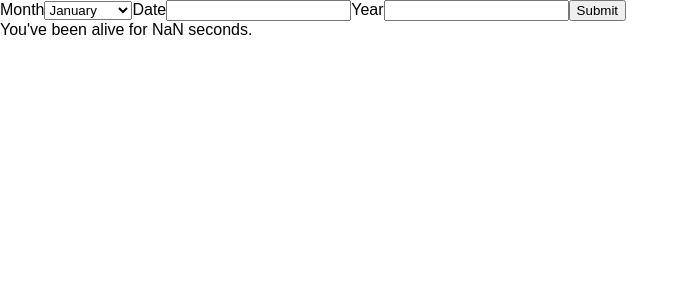
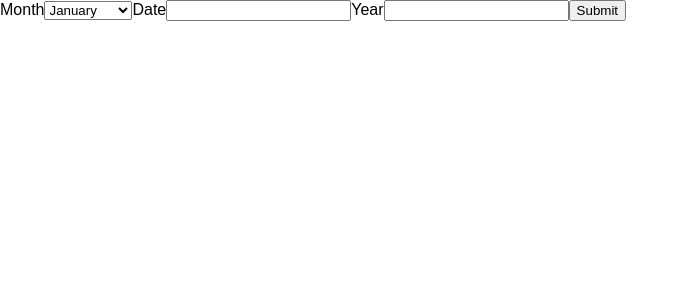
Before and after one commit to thejasonfile/lifeTimer, a React (Create React App) app: page / in a window 1280 px wide. Shown: the top 300 px of the page, without its empty margins (0-688 px from the left). Built offline with nearby package versions, Linux system fonts and the light colour scheme.

Commit message:
change routing, add current time on site counter

```diff
--- a/src/App.js
+++ b/src/App.js
@@ -1,18 +1,36 @@
-import React from 'react';
-import {Switch, BrowserRouter, Route} from 'react-router-dom'
+import React, {Component} from 'react';
+import {BrowserRouter as Router, Route} from 'react-router-dom'
 
 import DateForm from './DateForm';
 import Results from './Results';
 
-const App = () => {
-  return (
-    <BrowserRouter>
-      <Switch>
-        <Route exact path='/' component={DateForm}></Route>
-        <Route exact path='/results' component={Results}></Route>
-      </Switch>
-    </BrowserRouter>
-  );
+class App extends Component {
+  constructor(props) {
+    super(props);
+
+    this.state = {
+      birthday: ''
+    };
+
+    this.calculateBirthday = this.calculateBirthday.bind(this);
+  }
+
+  calculateBirthday(year, month, date) {
+    var birthdayDate = new Date(year, month, date);
+    this.setState({birthday: birthdayDate.getTime()});
+  }
+
+  render() {
+    return (
+      <Router>
+        <div>
+          <Route path='/' render={() =>  <DateForm calculateBirthday={this.calculateBirthday} />
+          }></Route>
+        <Route path='/results' render={() => <Results birthday={this.state.birthday} />}></Route>
+        </div>
+      </Router>
+    );
+  }
 }
 
 export default App;
--- a/src/DateForm.js
+++ b/src/DateForm.js
@@ -1,7 +1,5 @@
 import React, {Component} from 'react';
 import {Link} from 'react-router-dom';
-
-import Results from './Results';
 
 class DateForm extends Component {
   constructor(props) {
@@ -17,7 +15,6 @@ class DateForm extends Component {
     this.handleMonthChange = this.handleMonthChange.bind(this);
     this.handleDateChange = this.handleDateChange.bind(this);
     this.handleYearChange = this.handleYearChange.bind(this);
-    this.calculateBirthday = this.calculateBirthday.bind(this);
     this.handleSubmit = this.handleSubmit.bind(this);
   }
 
@@ -33,14 +30,8 @@ class DateForm extends Component {
     this.setState({year: event.target.value})
   }
 
-  calculateBirthday(year, month, date) {
-    var birthdayDate = new Date(year, month, date);
-    return birthdayDate.getTime();
-  }
-
   handleSubmit(e){
-    e.preventDefault();
-    this.calculateBirthday(this.state.year, this.state.month, this.state.date);
+    this.props.calculateBirthday(this.state.year, this.state.month, this.state.date)
   }
 
   monthsList() {
@@ -63,7 +54,7 @@ class DateForm extends Component {
   render() {
     return (
       <div className="DateForm">
-        <form onSubmit={this.handleSubmit}>
+        <form>
           <label>Month</label>
           <select value={this.state.month} onChange={this.handleMonthChange}>
             {this.monthsList().map(month => <option key={month.value} value={month.value}>{month.name}</option>
@@ -73,9 +64,8 @@ class DateForm extends Component {
         <input type="number" value={this.state.date} onChange={this.handleDateChange} />
           <label>Year</label>
           <input type="number" value={this.state.year} onChange={this.handleYearChange} />
-        <Link to='/results'><input type="submit" value="Submit" /></Link>
+        <Link to='/results' onClick={this.handleSubmit}><button>Submit</button></Link>
         </form>
-        <Results calculateBirthday={this.calculateBirthday}/>
       </div>
     )
   }
--- a/src/Results.js
+++ b/src/Results.js
@@ -1,26 +1,47 @@
 import React, {Component} from 'react';
 
 class Results extends Component {
+  constructor(props) {
+    super(props);
 
-  // componentDidMount() {
-  //   this.interval = setInterval(() => this.calculateDifference(), 1000);
-  // }
-  //
-  // componentWillUnmount() {
-  //   clearInterval(this.interval);
-  // }
+    this.state = {
+      difference: '',
+      timeOnSite: 0
+    };
+
+    this.calculateDifference = this.calculateDifference.bind(this);
+    this.calculateTimeOnSite = this.calculateTimeOnSite.bind(this);
+  }
+
+  componentDidMount() {
+    this.interval = setInterval(() => this.calculateDifference(), 1000);
+    this.interval2 = setInterval(() => this.calculateTimeOnSite(), 1000);
+  }
+
+  componentWillUnmount() {
+    clearInterval(this.interval);
+    clearInterval(this.interval2);
+  }
 
   calculateDifference() {
     var now = Date.now();
-    var birthday = this.props.calculateBirthday(this.props.year, this.props.month, this.props.date);
-    var difference = (now / 1000 - birthday / 1000).toFixed(0);
-    console.log(difference);
-    return difference;
+    var difference = (now / 1000 - this.props.birthday / 1000).toFixed(0);
+    this.setState({difference});
   };
+
+  calculateTimeOnSite() {
+    var currentTime = this.state.timeOnSite;
+    var newTime = currentTime + 1;
+    this.setState({timeOnSite: newTime});
+  }
 
   render() {
     return(
-      <div>You've been alive for {this.calculateDifference()} seconds.</div>
+      <div>
+        <h1>You've been alive for {this.state.difference} seconds.</h1>
+        <h1>You've spent {this.state.timeOnSite} of those seconds here.</h1>
+      </div>
+
     )
   }
 }
```
